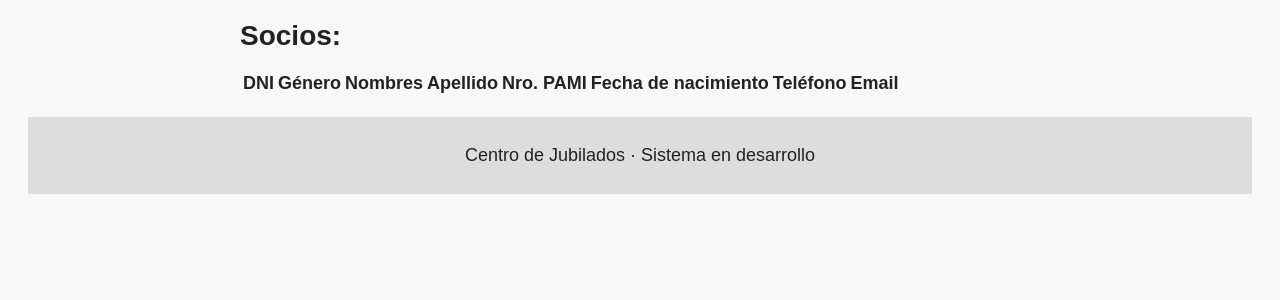
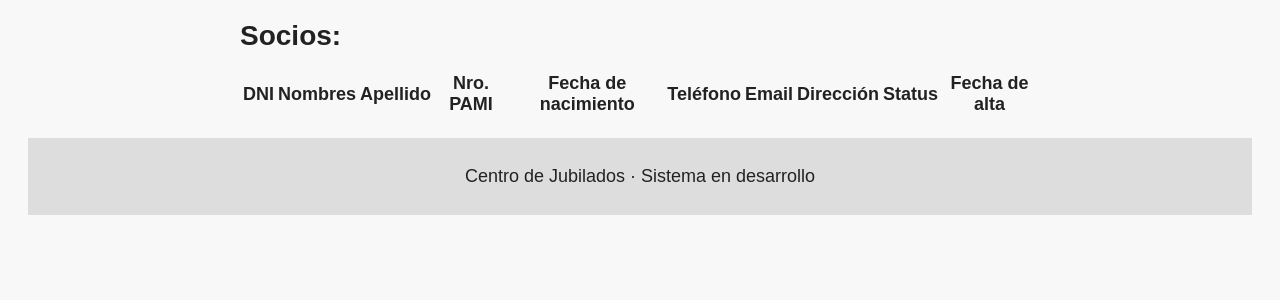
Before and after one commit to Lady-Marianne/JubiGestion, a Flask app: page /ver_socios in a window 1280 px wide. Shown: the part 181-481 px from the top of the page. Run offline with Flask 3, Linux system fonts and the light colour scheme; data that the repository does not hold is empty.

Commit message:
Simplify 'member_routes.py' and modify 'show_members.html'.

```diff
--- a/endpoints/member_routes.py
+++ b/endpoints/member_routes.py
@@ -10,6 +10,7 @@ from sqlalchemy.exc import IntegrityError
 member_bp = Blueprint('member', __name__)
 
 # Convert dates from string to date objects (if they exist):
+"""""
 def convert_dates(data):
     birth_date_str = data.get('birth_date')
     birth_date = datetime.strptime(birth_date_str, '%Y-%m-%d').date() if birth_date_str else None
@@ -18,6 +19,7 @@ def convert_dates(data):
     join_date = datetime.strptime(join_date_str, '%Y-%m-%d').date() if join_date_str else None
 
     return birth_date, join_date
+"""
 
 @member_bp.route('/members', methods=['POST'])
 def create_member():
@@ -54,6 +56,8 @@ def create_member():
 def get_all_members():
     try:
         members = Member.query.order_by(Member.last_name.asc()).all()
+        members_data = jsonify([m.to_dict() for m in members])
+        """
         members_data = [
             {
                 "dni": m.dni,
@@ -70,7 +74,8 @@ def get_all_members():
             }
             for m in members
         ]
-        return jsonify(members_data), 200
+        """
+        return members_data, 200
     except Exception as e:
         print("ERROR AL TRAER SOCIOS:", e)
         return jsonify({"error": str(e)}), 500
--- a/templates/show_members.html
+++ b/templates/show_members.html
@@ -9,13 +9,15 @@
             <thead>
                 <tr>
                     <th>DNI</th>
-                    <th>Género</th>
                     <th>Nombres</th>
                     <th>Apellido</th>
                     <th>Nro. PAMI</th>
                     <th>Fecha de nacimiento</th>
                     <th>Teléfono</th>
                     <th>Email</th>
+                    <th>Dirección</th>
+                    <th>Status</th>
+                    <th>Fecha de alta</th>
                 </tr>
             </thead>
             <tbody>
```
